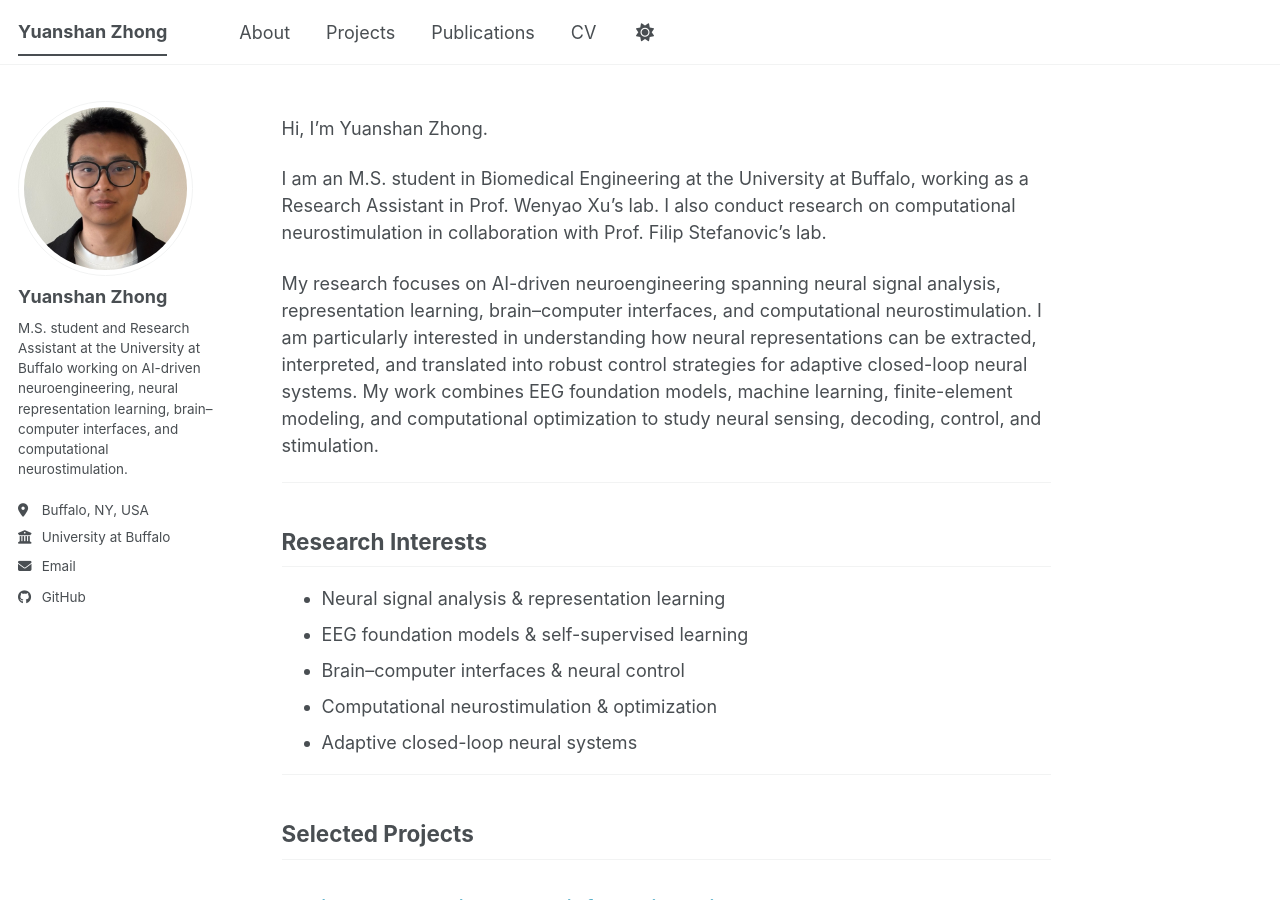
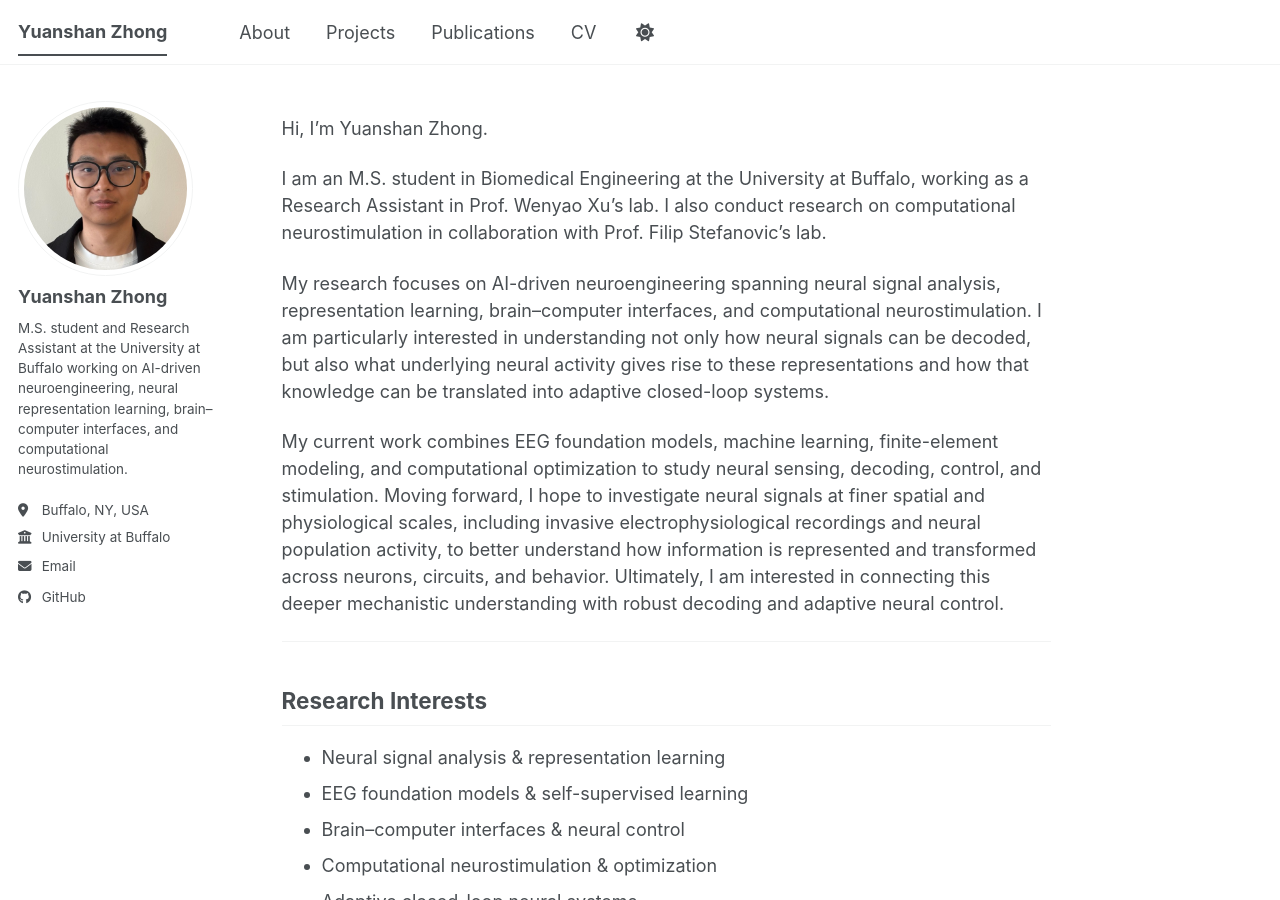
Before and after one commit to Yzhong9527/Yzhong9527.github.io, a Jekyll site: the page built from _pages/about.md, in a window 1280 px wide and 900 px high. Built offline with Jekyll 4.4.1, drawn with Linux system fonts in a browser that asks for light colours; a script bundle is joined from its source files by our own code; library files that are not in the unit come from our copies.

Commit message:
Update research description in about.md
Refined research description to clarify focus on neural signal decoding and underlying activity. Expanded on future research goals related to neural signals and adaptive control.

```diff
--- a/_pages/about.md
+++ b/_pages/about.md
@@ -8,7 +8,9 @@ Hi, I’m Yuanshan Zhong.
 
 I am an M.S. student in Biomedical Engineering at the University at Buffalo, working as a Research Assistant in Prof. Wenyao Xu’s lab. I also conduct research on computational neurostimulation in collaboration with Prof. Filip Stefanovic’s lab.
 
-My research focuses on AI-driven neuroengineering spanning neural signal analysis, representation learning, brain–computer interfaces, and computational neurostimulation. I am particularly interested in understanding how neural representations can be extracted, interpreted, and translated into robust control strategies for adaptive closed-loop neural systems. My work combines EEG foundation models, machine learning, finite-element modeling, and computational optimization to study neural sensing, decoding, control, and stimulation.
+My research focuses on AI-driven neuroengineering spanning neural signal analysis, representation learning, brain–computer interfaces, and computational neurostimulation. I am particularly interested in understanding not only how neural signals can be decoded, but also what underlying neural activity gives rise to these representations and how that knowledge can be translated into adaptive closed-loop systems.
+
+My current work combines EEG foundation models, machine learning, finite-element modeling, and computational optimization to study neural sensing, decoding, control, and stimulation. Moving forward, I hope to investigate neural signals at finer spatial and physiological scales, including invasive electrophysiological recordings and neural population activity, to better understand how information is represented and transformed across neurons, circuits, and behavior. Ultimately, I am interested in connecting this deeper mechanistic understanding with robust decoding and adaptive neural control.
 
 ---
 
```
